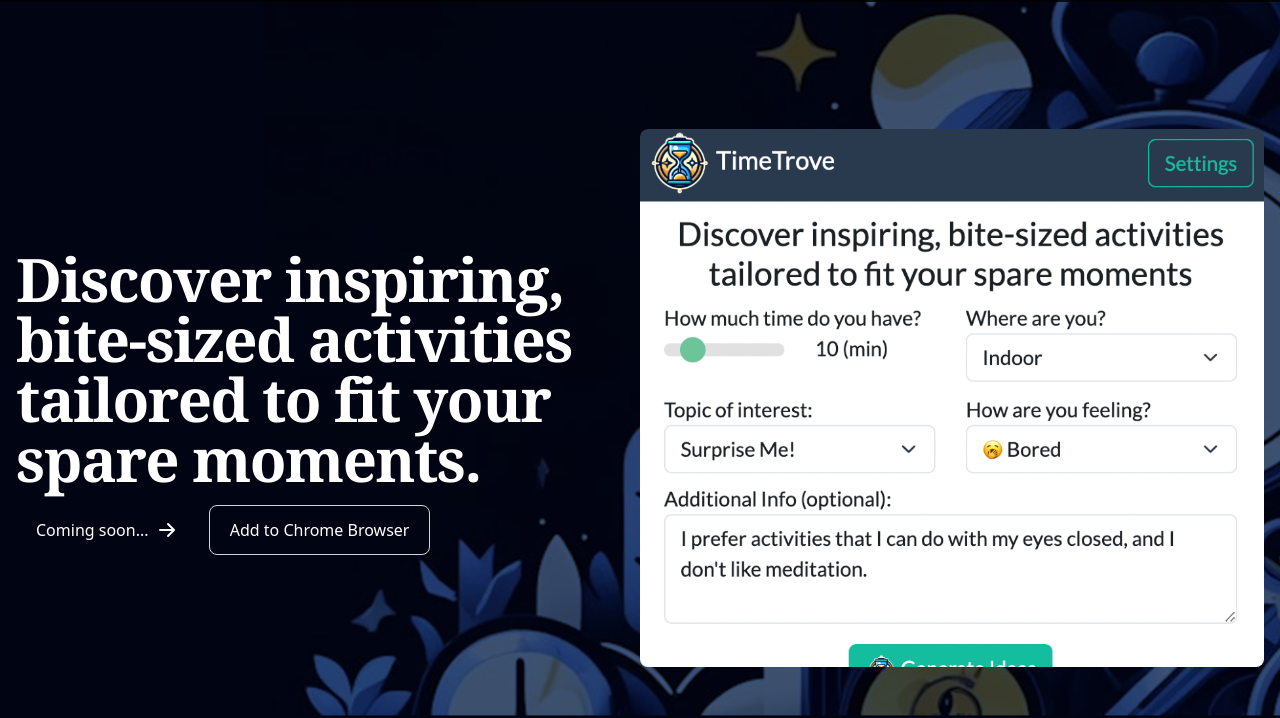
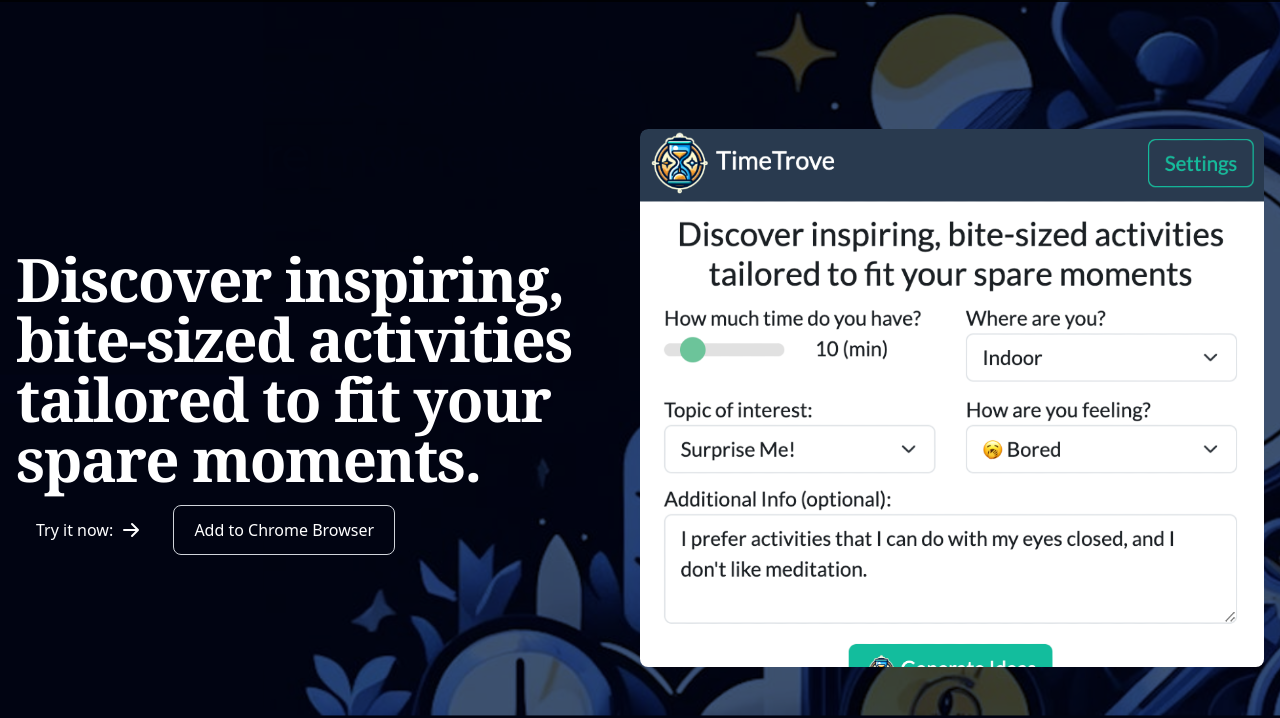
Before and after one commit to Jessyjias/TimeTrove, a browser extension: page index.html in a window 1280 px wide. Shown: the part 82-800 px from the top of the page. Drawn offline with nearby package versions, Linux system fonts and the light colour scheme.

Commit message:
Update index.html

```diff
--- a/index.html
+++ b/index.html
@@ -51,11 +51,11 @@
       <div class="mr-auto place-self-center lg:col-span-1">
           <h1 class="mb-4 max-w-2xl text-4xl items-center justify-center font-extrabold font-serif tracking-tight leading-loose xl:text-6xl dark:text-white">Discover inspiring, bite-sized activities tailored to fit your spare moments.</h1>
           <h2 class="inline-flex items-center justify-center px-5 py-3 mr-3 text-base font-medium text-center text-white rounded-lg bg-primary-700">
-              Coming soon...
+              Try it now:
               <!-- Get started now  -->
               <svg class="w-5 h-5 ml-2 -mr-1" fill="currentColor" viewBox="0 0 20 20" xmlns="http://www.w3.org/2000/svg"><path fill-rule="evenodd" d="M10.293 3.293a1 1 0 011.414 0l6 6a1 1 0 010 1.414l-6 6a1 1 0 01-1.414-1.414L14.586 11H3a1 1 0 110-2h11.586l-4.293-4.293a1 1 0 010-1.414z" clip-rule="evenodd"></path></svg>
           </h2>
-          <a href="#" class="inline-flex items-center justify-center px-5 py-3 text-base font-medium text-center border border-gray-300 rounded-lg hover:bg-[#18BC9C] focus:ring-4 focus:ring-gray-100 dark:text-white dark:border-gray-700 dark:hover:bg-gray-700 dark:focus:ring-gray-800">
+          <a href="https://chromewebstore.google.com/detail/timetrove-extension/ljknocbobpfdcmdaiggpchoeijbapmbg" class="inline-flex items-center justify-center px-5 py-3 text-base font-medium text-center border border-gray-300 rounded-lg hover:bg-[#18BC9C] focus:ring-4 focus:ring-gray-100 dark:text-white dark:border-gray-700 dark:hover:bg-gray-700 dark:focus:ring-gray-800">
               Add to Chrome Browser
           </a>
       </div>
```
